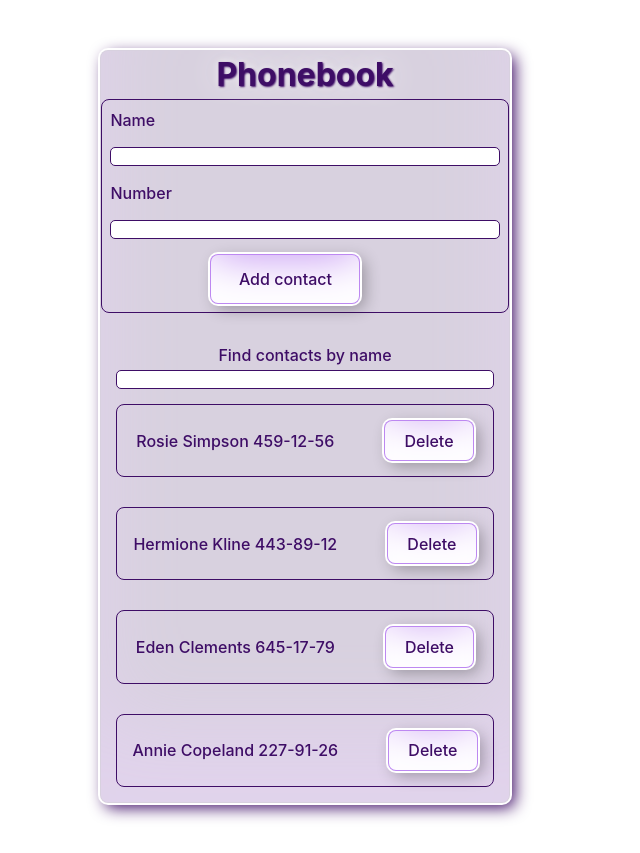
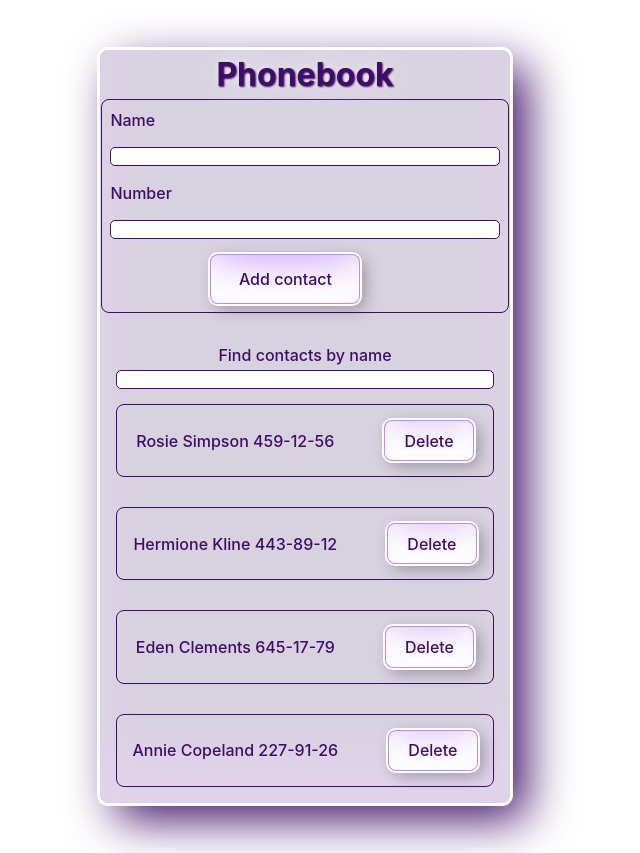
Before and after one commit to Annvel126V/goit-react-hw-03, a React (Vite) app: page / in a window 1280 px wide. Shown: the whole page, without its empty margins (335-975 px from the left). Built offline with nearby package versions, Linux system fonts and the light colour scheme.

Commit message:
add one more

```diff
--- a/src/components/App.module.css
+++ b/src/components/App.module.css
@@ -5,8 +5,8 @@
   border-radius: 8px;
   border: 1px solid transparent;
   justify-content: center;
-  box-shadow: inset 0 -5em 5em rgb(225, 211, 236), 0 0 0 2px rgb(255, 255, 255),
-    0.3em 0.3em 1em rgb(62, 13, 102);
+  box-shadow: inset 0 -3em 3em rgb(225, 211, 236), 0 0 0 3px rgb(255, 255, 255),
+    1em 1em 3em rgb(62, 13, 102);
 }
 .title {
   display: flex;
```
